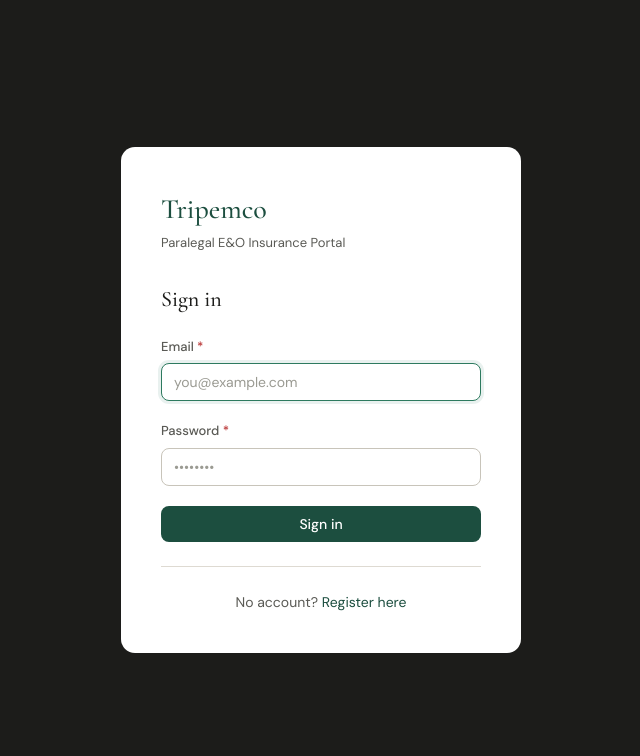
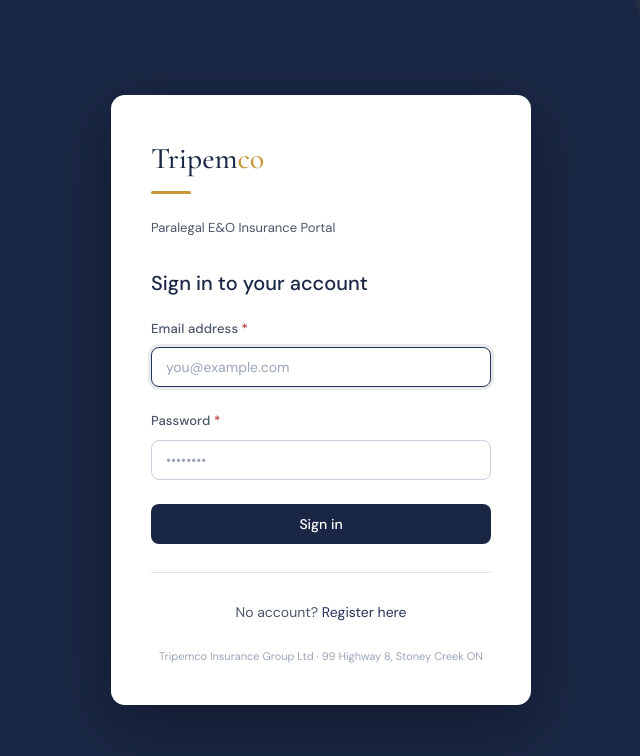
Before and after one commit to icorsolutions/tripemco-portal, a React (Vite) app: page /login in a window 1280 px wide. Shown: the top 756 px of the page, without its empty margins (319-959 px from the left). Built offline with nearby package versions, Linux system fonts and the light colour scheme.

Commit message:
Apply Tripemco brand colors - navy and gold

```diff
--- a/src/components/Layout.jsx
+++ b/src/components/Layout.jsx
@@ -4,14 +4,11 @@
 const CUSTOMER_NAV = [
   { to: '/dashboard', label: 'Dashboard', icon: '▦' },
   { to: '/applications', label: 'Applications', icon: '◧' },
-  { to: '/policies', label: 'Policies', icon: '◈' },
 ]
 
 const ADMIN_NAV = [
   { to: '/admin', label: 'Overview', icon: '▦' },
   { to: '/admin/applications', label: 'Applications', icon: '◧' },
-  { to: '/admin/referrals', label: 'Referrals', icon: '◎' },
-  { to: '/admin/policies', label: 'Policies', icon: '◈' },
   { to: '/admin/users', label: 'Users', icon: '◉' },
 ]
 
@@ -32,16 +29,18 @@
     <div className="shell">
       <aside className="sidebar">
         <div className="sb-logo">
-          <div className="sb-logo-name">Tripemco</div>
+          <div className="sb-logo-name">Tripem<span style={{ color: 'var(--gold)' }}>co</span></div>
           <div className="sb-logo-sub">{isAdmin ? 'Admin Portal' : 'Insurance Portal'}</div>
+          <div className="sb-logo-divider"></div>
         </div>
 
         <nav className="sb-nav">
           {isAdmin && <div className="sb-section">Admin</div>}
+          {!isAdmin && <div className="sb-section">My Account</div>}
           {nav.map(n => (
             <NavLink key={n.to} to={n.to} end={n.to === '/dashboard' || n.to === '/admin'}
-              className={({ isActive }) => isActive ? 'active' : ''}>
-              <span>{n.icon}</span>{n.label}
+              className={({ isActive }) => `sb-nav-item${isActive ? ' active' : ''}`}>
+              <span style={{ fontSize: 14 }}>{n.icon}</span>{n.label}
             </NavLink>
           ))}
         </nav>
@@ -50,7 +49,7 @@
           <div className="sb-user">
             <div className="avatar">{initials}</div>
             <div style={{ minWidth: 0 }}>
-              <div className="sb-user-name">{name}</div>
+              <div className="sb-name">{name}</div>
               <button className="sb-signout" onClick={handleSignOut}>Sign out</button>
             </div>
           </div>
--- a/src/index.css
+++ b/src/index.css
@@ -1,99 +1,126 @@
 @import url('https://fonts.googleapis.com/css2?family=Cormorant+Garamond:wght@400;500&family=DM+Sans:wght@300;400;500&display=swap');
-*{box-sizing:border-box;margin:0;padding:0}
-:root{
-  --bg:#f7f5f0;--bg2:#fff;--bg3:#edeae4;
-  --text:#1c1c1a;--text2:#5a5a55;--text3:#9a9a92;
-  --border:#dedad2;--border2:#c8c4ba;
-  --green:#1c4e3f;--green2:#2d7a5f;--green-light:#e8f4ef;
-  --red:#b83232;--red-light:#fdf0f0;
-  --amber:#b87832;--amber-light:#fdf5e8;
+
+/* ── Tripemco Brand Colors ── */
+:root {
+  --bg:#f5f6f8;--bg2:#ffffff;--bg3:#eef0f4;
+  --text:#1a2744;--text2:#4a5568;--text3:#9aa5b8;
+  --border:#dde2ec;--border2:#c8d0df;
+
+  /* Tripemco Navy */
+  --navy:#1a2744;--navy2:#243358;--navy3:#2e4070;
+
+  /* Tripemco Gold */
+  --gold:#c8973a;--gold2:#d4a843;--gold-light:#fdf6e8;
+
+  /* Semantic */
+  --green:#1a7a4a;--green2:#228a56;--gl:#e8f7ee;
+  --red:#b83232;--rl:#fdf0f0;
+  --amber:#b87832;--al:#fdf5e8;
+  --blue:#1a56c4;--bl:#e8f0fe;
+
   --r:8px;--rl:14px;
 }
+
+*{box-sizing:border-box;margin:0;padding:0}
 body{font-family:'DM Sans',sans-serif;background:var(--bg);color:var(--text);min-height:100vh;-webkit-font-smoothing:antialiased;line-height:1.6}
-h1,h2,h3{font-family:'Cormorant Garamond',serif;font-weight:500;line-height:1.2}
-a{color:var(--green);text-decoration:none}
-a:hover{text-decoration:underline}
+h1,h2,h3,h4{font-family:'Cormorant Garamond',serif;font-weight:500;line-height:1.2}
+a{color:var(--navy2);text-decoration:none}
+a:hover{text-decoration:underline;color:var(--gold)}
 
-/* Shell */
+/* ── Shell ── */
 .shell{display:flex;min-height:100vh}
-.sidebar{width:230px;background:var(--text);color:#f0ede8;display:flex;flex-direction:column;position:fixed;top:0;left:0;height:100vh;z-index:100;flex-shrink:0}
-.sb-logo{padding:1.75rem 1.5rem 1.25rem;border-bottom:1px solid rgba(255,255,255,0.1)}
-.sb-logo-name{font-family:'Cormorant Garamond',serif;font-size:22px;font-weight:500;color:#f0ede8}
-.sb-logo-sub{font-size:10px;color:rgba(240,237,232,0.4);text-transform:uppercase;letter-spacing:0.08em;margin-top:2px}
+.sidebar{width:240px;background:var(--navy);color:#f0ede8;display:flex;flex-direction:column;position:fixed;top:0;left:0;height:100vh;z-index:100}
+
+.sb-logo{padding:1.75rem 1.5rem 1.5rem;border-bottom:1px solid rgba(255,255,255,0.1)}
+.sb-logo-name{font-family:'Cormorant Garamond',serif;font-size:24px;color:#fff;letter-spacing:0.02em}
+.sb-logo-sub{font-size:10px;color:rgba(255,255,255,0.4);text-transform:uppercase;letter-spacing:0.1em;margin-top:3px}
+.sb-logo-divider{width:32px;height:2px;background:var(--gold);margin-top:10px;border-radius:1px}
+
 .sb-nav{flex:1;padding:0.75rem 0;overflow-y:auto}
-.sb-nav a{display:flex;align-items:center;gap:10px;padding:10px 1.5rem;color:rgba(240,237,232,0.6);font-size:14px;transition:all 0.15s;border-left:2px solid transparent}
-.sb-nav a:hover{color:#f0ede8;background:rgba(255,255,255,0.05);text-decoration:none}
-.sb-nav a.active{color:#f0ede8;border-left-color:#6dbfa0;background:rgba(255,255,255,0.07)}
-.sb-section{padding:1.25rem 1.5rem 0.4rem;font-size:10px;text-transform:uppercase;letter-spacing:0.1em;color:rgba(240,237,232,0.28)}
+.sb-nav-item{display:flex;align-items:center;gap:10px;padding:10px 1.5rem;color:rgba(255,255,255,0.6);font-size:14px;cursor:pointer;border-left:3px solid transparent;transition:all 0.15s}
+.sb-nav-item:hover{color:#fff;background:rgba(255,255,255,0.06);text-decoration:none}
+.sb-nav-item.active{color:#fff;border-left-color:var(--gold);background:rgba(255,255,255,0.08)}
+.sb-section{padding:1.25rem 1.5rem 0.4rem;font-size:10px;text-transform:uppercase;letter-spacing:0.1em;color:rgba(255,255,255,0.28)}
+
 .sb-footer{padding:1rem 1.5rem;border-top:1px solid rgba(255,255,255,0.1)}
 .sb-user{display:flex;align-items:center;gap:10px}
-.avatar{width:30px;height:30px;border-radius:50%;background:var(--green2);display:flex;align-items:center;justify-content:center;font-size:12px;font-weight:500;color:#fff;flex-shrink:0}
-.sb-user-name{font-size:13px;color:rgba(240,237,232,0.8);font-weight:500;overflow:hidden;text-overflow:ellipsis;white-space:nowrap}
-.sb-signout{background:none;border:none;color:rgba(240,237,232,0.35);font-size:12px;cursor:pointer;padding:0;font-family:inherit}
-.sb-signout:hover{color:rgba(240,237,232,0.7)}
-.main{margin-left:230px;flex:1;padding:2.5rem}
+.avatar{width:32px;height:32px;border-radius:50%;background:var(--gold);display:flex;align-items:center;justify-content:center;font-size:12px;font-weight:500;color:#fff;flex-shrink:0}
+.sb-name{font-size:13px;color:rgba(255,255,255,0.85);font-weight:500;overflow:hidden;text-overflow:ellipsis;white-space:nowrap}
+.sb-signout{background:none;border:none;color:rgba(255,255,255,0.35);font-size:12px;cursor:pointer;padding:0;font-family:inherit;transition:color 0.15s}
+.sb-signout:hover{color:rgba(255,255,255,0.7)}
 
-/* Auth */
-.auth-page{min-height:100vh;display:flex;align-items:center;justify-content:center;background:var(--text);padding:2rem}
-.auth-card{background:var(--bg2);border-radius:var(--rl);padding:2.5rem;width:100%;max-width:400px}
-.auth-logo{font-family:'Cormorant Garamond',serif;font-size:28px;font-weight:500;color:var(--green);margin-bottom:2px}
+.main{margin-left:240px;flex:1;padding:2.5rem}
+
+/* ── Auth pages ── */
+.auth-page{min-height:100vh;display:flex;align-items:center;justify-content:center;background:var(--navy);padding:2rem;position:relative;overflow:hidden}
+.auth-page::before{content:'';position:absolute;top:-50%;right:-20%;width:600px;height:600px;border-radius:50%;background:rgba(200,151,58,0.06);pointer-events:none}
+.auth-card{background:var(--bg2);border-radius:var(--rl);padding:2.5rem;width:100%;max-width:420px;position:relative;z-index:1;box-shadow:0 20px 60px rgba(0,0,0,0.3)}
+.auth-logo{font-family:'Cormorant Garamond',serif;font-size:30px;color:var(--navy);margin-bottom:2px;font-weight:500}
+.auth-logo-gold{color:var(--gold)}
+.auth-divider{width:40px;height:3px;background:var(--gold);border-radius:2px;margin:8px 0 1.5rem}
 .auth-sub{font-size:13px;color:var(--text2);margin-bottom:2rem}
-.auth-title{font-size:22px;margin-bottom:1.5rem}
 
-/* Page header */
+/* ── Page header ── */
 .ph{display:flex;align-items:flex-start;justify-content:space-between;margin-bottom:2rem;padding-bottom:1.5rem;border-bottom:1px solid var(--border)}
-.ph-title{font-size:30px}
+.ph-title{font-size:30px;color:var(--navy)}
 .ph-sub{font-size:14px;color:var(--text2);margin-top:4px;font-family:'DM Sans',sans-serif;font-weight:400}
 
-/* Cards */
-.card{background:var(--bg2);border:1px solid var(--border);border-radius:var(--rl);padding:1.5rem}
+/* ── Cards ── */
+.card{background:var(--bg2);border:1px solid var(--border);border-radius:var(--rl);padding:1.5rem;margin-bottom:1rem;box-shadow:0 1px 3px rgba(26,39,68,0.06)}
 .card+.card{margin-top:1rem}
 
-/* Stats */
+/* ── Stats ── */
 .stats{display:grid;grid-template-columns:repeat(auto-fit,minmax(150px,1fr));gap:12px;margin-bottom:2rem}
-.stat{background:var(--bg2);border:1px solid var(--border);border-radius:var(--r);padding:1.25rem}
-.stat-n{font-size:30px;font-family:'Cormorant Garamond',serif;font-weight:500;line-height:1;margin-bottom:4px}
+.stat{background:var(--bg2);border:1px solid var(--border);border-radius:var(--r);padding:1.25rem;box-shadow:0 1px 3px rgba(26,39,68,0.05)}
+.stat-n{font-size:30px;font-family:'Cormorant Garamond',serif;font-weight:500;line-height:1;margin-bottom:4px;color:var(--navy)}
 .stat-l{font-size:11px;color:var(--text2);text-transform:uppercase;letter-spacing:0.06em}
 
-/* Buttons */
-.btn{display:inline-flex;align-items:center;gap:8px;padding:9px 18px;border-radius:var(--r);font-size:14px;font-weight:500;cursor:pointer;font-family:'DM Sans',sans-serif;transition:all 0.15s;border:none;white-space:nowrap}
-.btn-primary{background:var(--green);color:#fff}
-.btn-primary:hover{background:var(--green2)}
+/* ── Buttons ── */
+.btn{display:inline-flex;align-items:center;gap:8px;padding:9px 20px;border-radius:var(--r);font-size:14px;font-weight:500;cursor:pointer;font-family:'DM Sans',sans-serif;transition:all 0.15s;border:none;white-space:nowrap;text-decoration:none}
+.btn-primary{background:var(--navy);color:#fff}
+.btn-primary:hover{background:var(--navy2);color:#fff;text-decoration:none}
 .btn-ghost{background:transparent;color:var(--text2);border:1px solid var(--border2)}
-.btn-ghost:hover{background:var(--bg3);color:var(--text)}
-.btn-sm{padding:6px 12px;font-size:13px}
+.btn-ghost:hover{background:var(--bg3);color:var(--text);text-decoration:none}
+.btn-gold{background:var(--gold);color:#fff}
+.btn-gold:hover{background:var(--gold2);text-decoration:none;color:#fff}
+.btn-sm{padding:6px 14px;font-size:13px}
 .btn:disabled{opacity:0.4;cursor:not-allowed}
 
-/* Forms */
-.fg{margin-bottom:1.25rem}
-.fl{display:block;font-size:13px;font-weight:500;color:var(--text2);margin-bottom:6px}
+/* ── Forms ── */
+.fg{margin-bottom:1.5rem}
+.fl{display:block;font-size:13px;font-weight:500;color:var(--text2);margin-bottom:8px;letter-spacing:0.01em}
 .fl.req::after{content:' *';color:var(--red)}
-.fhint{font-size:12px;color:var(--text3);margin-top:4px}
-input[type=text],input[type=email],input[type=password],input[type=number],input[type=date],input[type=tel],select,textarea{width:100%;padding:9px 12px;border:1px solid var(--border2);border-radius:var(--r);background:var(--bg2);color:var(--text);font-size:14px;font-family:'DM Sans',sans-serif;outline:none;transition:border-color 0.15s,box-shadow 0.15s;appearance:none}
-input:focus,select:focus,textarea:focus{border-color:var(--green2);box-shadow:0 0 0 3px rgba(45,122,95,0.1)}
+.fhint{font-size:12px;color:var(--text3);margin-top:5px}
+.frow{display:grid;grid-template-columns:1fr 1fr;gap:16px}
+.frow3{display:grid;grid-template-columns:1fr 1fr 1fr;gap:16px}
+
+input[type=text],input[type=email],input[type=password],input[type=number],input[type=date],input[type=tel],select,textarea{
+  width:100%;padding:10px 14px;border:1px solid var(--border2);border-radius:var(--r);
+  background:var(--bg2);color:var(--text);font-size:14px;font-family:'DM Sans',sans-serif;
+  outline:none;transition:border-color 0.15s,box-shadow 0.15s;appearance:none;
+}
+input:focus,select:focus,textarea:focus{border-color:var(--navy2);box-shadow:0 0 0 3px rgba(26,39,68,0.1)}
 input::placeholder,textarea::placeholder{color:var(--text3)}
 textarea{resize:vertical;min-height:80px;line-height:1.6}
-.frow{display:grid;grid-template-columns:1fr 1fr;gap:16px}
-.frow3{display:grid;grid-template-columns:1fr 1fr 1fr;gap:16px}
-.cbg{display:flex;align-items:flex-start;gap:10px;margin-bottom:10px}
-.cbg input[type=checkbox]{width:16px;height:16px;min-width:16px;margin-top:3px;accent-color:var(--green);cursor:pointer}
-.cbg label{font-size:14px;cursor:pointer;line-height:1.5}
-.yn{display:flex;gap:8px}
-.yn-btn{padding:7px 20px;border-radius:var(--r);border:1px solid var(--border2);background:var(--bg2);color:var(--text2);font-size:14px;cursor:pointer;font-family:'DM Sans',sans-serif;transition:all 0.15s}
-.yn-btn.yes{background:var(--green-light);border-color:var(--green2);color:var(--green);font-weight:500}
+
+.cbg{display:flex;align-items:flex-start;gap:12px;margin-bottom:14px;padding:4px 0}
+.cbg input[type=checkbox]{width:17px;height:17px;min-width:17px;margin-top:2px;accent-color:var(--navy);cursor:pointer;flex-shrink:0}
+.cbg label{font-size:14px;cursor:pointer;line-height:1.6;color:var(--text)}
+
+.yn{display:flex;gap:10px;margin-top:6px}
+.yn-btn{padding:8px 24px;border-radius:var(--r);border:1px solid var(--border2);background:var(--bg2);color:var(--text2);font-size:14px;cursor:pointer;font-family:'DM Sans',sans-serif;transition:all 0.15s}
+.yn-btn.yes{background:rgba(26,39,68,0.08);border-color:var(--navy2);color:var(--navy);font-weight:500}
 .yn-btn.no{background:var(--bg3);border-color:var(--border2);color:var(--text);font-weight:500}
 
-/* Badges */
+/* ── Badges ── */
 .badge{display:inline-flex;align-items:center;padding:3px 10px;border-radius:99px;font-size:12px;font-weight:500}
-.badge-draft{background:var(--bg3);color:var(--text2)}
-.badge-submitted{background:#e8f0fe;color:#1a56c4}
-.badge-quoted,.badge-active,.badge-bound{background:var(--green-light);color:var(--green2)}
-.badge-referred{background:var(--amber-light);color:var(--amber)}
-.badge-declined,.badge-cancelled,.badge-expired{background:var(--red-light);color:var(--red)}
-.badge-admin{background:var(--green-light);color:var(--green)}
-.badge-customer{background:var(--bg3);color:var(--text2)}
+.badge-draft,.badge-customer{background:var(--bg3);color:var(--text2)}
+.badge-quoted,.badge-active,.badge-bound,.badge-admin{background:var(--gl);color:var(--green2)}
+.badge-referred{background:var(--al);color:var(--amber)}
+.badge-declined,.badge-cancelled{background:var(--rl);color:var(--red)}
+.badge-submitted{background:var(--bl);color:var(--blue)}
 
-/* Table */
+/* ── Table ── */
 .tbl-wrap{overflow-x:auto;border-radius:var(--rl);border:1px solid var(--border)}
 table{width:100%;border-collapse:collapse;font-size:14px}
 thead{background:var(--bg3)}
@@ -101,48 +128,47 @@
 td{padding:12px 16px;border-top:1px solid var(--border);vertical-align:middle}
 tr:hover td{background:var(--bg3)}
 
-/* Alerts */
+/* ── Alerts ── */
 .alert{padding:12px 16px;border-radius:var(--r);font-size:14px;margin-bottom:1rem;line-height:1.5}
-.alert-danger{background:var(--red-light);border:1px solid #f5c6c6;color:var(--red)}
-.alert-warning{background:var(--amber-light);border:1px solid #f5ddb8;color:var(--amber)}
-.alert-success{background:var(--green-light);border:1px solid #b8dece;color:var(--green2)}
-.alert-info{background:#e8f0fe;border:1px solid #b8ccf5;color:#1a56c4}
+.alert-danger{background:var(--rl);border:1px solid #f5c6c6;color:var(--red)}
+.alert-warning{background:var(--al);border:1px solid #f5ddb8;color:var(--amber)}
+.alert-success{background:var(--gl);border:1px solid #b8dece;color:var(--green2)}
+.alert-info{background:var(--bl);border:1px solid #b8ccf5;color:var(--blue)}
 
-/* Steps */
-.steps{display:flex;margin-bottom:2rem;border-bottom:1px solid var(--border);overflow-x:auto}
-.step{display:flex;align-items:center;gap:8px;padding:0 16px 1rem;font-size:12px;color:var(--text3);white-space:nowrap;border-bottom:2px solid transparent;margin-bottom:-1px}
-.step.active{color:var(--green);border-bottom-color:var(--green);font-weight:500}
-.step.done{color:var(--text2)}
-.step-n{width:20px;height:20px;border-radius:50%;background:var(--bg3);color:var(--text3);font-size:11px;display:flex;align-items:center;justify-content:center;flex-shrink:0}
-.step.active .step-n{background:var(--green);color:#fff}
-.step.done .step-n{background:var(--green-light);color:var(--green2)}
+/* ── Step indicators ── */
+.step-indicators{display:flex !important;overflow-x:auto;border-bottom:1px solid var(--border);margin-bottom:2.5rem;flex-wrap:nowrap}
+.step-ind{display:flex !important;flex-direction:row !important;align-items:center;gap:8px;padding:0 16px 1rem;font-size:12px;color:var(--text3);white-space:nowrap;border-bottom:3px solid transparent;margin-bottom:-1px;cursor:default}
+.step-ind.active{color:var(--navy);border-bottom-color:var(--gold);font-weight:500}
+.step-ind.done{color:var(--text2)}
+.step-num{width:22px;height:22px;border-radius:50%;background:var(--bg3);color:var(--text3);font-size:11px;display:flex;align-items:center;justify-content:center;flex-shrink:0;font-weight:500}
+.step-ind.active .step-num{background:var(--navy);color:#fff}
+.step-ind.done .step-num{background:var(--gold-light);color:var(--gold)}
+
+/* ── Step form ── */
+.step-form{max-width:740px}
+.step-title{font-size:26px;margin-bottom:6px;color:var(--navy)}
+.step-sub{font-size:14px;color:var(--text2);margin-bottom:2rem;font-family:'DM Sans',sans-serif}
 .step-actions{display:flex;justify-content:space-between;margin-top:2.5rem;padding-top:1.5rem;border-top:1px solid var(--border)}
 
-/* Quote */
-.quote-box{background:var(--green-light);border:1px solid #b8dece;border-radius:var(--rl);padding:1.5rem;margin-top:1.5rem}
-.q-line{display:flex;justify-content:space-between;padding:6px 0;font-size:14px;border-bottom:1px solid rgba(45,122,95,0.12)}
+/* ── Quote box ── */
+.quote-box{background:rgba(26,39,68,0.04);border:1px solid rgba(26,39,68,0.15);border-radius:var(--rl);padding:1.5rem;margin-top:1.5rem}
+.q-line{display:flex;justify-content:space-between;padding:7px 0;font-size:14px;border-bottom:1px solid rgba(26,39,68,0.08)}
 .q-line:last-child{border-bottom:none}
-.q-total{display:flex;justify-content:space-between;padding:12px 0 0;font-size:20px;font-family:'Cormorant Garamond',serif;font-weight:500;color:var(--green)}
+.q-total{display:flex;justify-content:space-between;padding:14px 0 0;margin-top:4px;font-size:22px;font-family:'Cormorant Garamond',serif;font-weight:500;color:var(--navy)}
 
-/* Misc */
-.divider{border:none;border-top:1px solid var(--border);margin:1.5rem 0}
-.spinner{width:20px;height:20px;border:2px solid var(--border);border-top-color:var(--green);border-radius:50%;animation:spin 0.7s linear infinite;display:inline-block}
+/* ── Misc ── */
+.divider{border:none;border-top:1px solid var(--border);margin:1.75rem 0}
+.spinner{width:20px;height:20px;border:2px solid var(--border);border-top-color:var(--navy);border-radius:50%;animation:spin 0.7s linear infinite;display:inline-block;vertical-align:middle}
 .spinner-lg{width:32px;height:32px;border-width:3px}
 @keyframes spin{to{transform:rotate(360deg)}}
 .loading{display:flex;align-items:center;justify-content:center;min-height:100vh;flex-direction:column;gap:1rem;color:var(--text2);font-size:14px}
 .empty{text-align:center;padding:4rem 2rem;color:var(--text3)}
 .empty h3{font-size:22px;color:var(--text2);margin-bottom:0.5rem}
 .empty p{font-size:14px;margin-bottom:1.5rem}
-@media(max-width:768px){.sidebar{display:none}.main{margin-left:0;padding:1.5rem}.frow,.frow3{grid-template-columns:1fr}}
 
-/* Step fixes */
-.steps { display: flex; margin-bottom: 2rem; border-bottom: 1px solid var(--border); overflow-x: auto; gap: 0; }
-.step-ind { display: flex; align-items: center; gap: 8px; padding: 0 16px 1rem; font-size: 12px; color: var(--text3); white-space: nowrap; border-bottom: 2px solid transparent; margin-bottom: -1px; }
-.step-ind.active { color: var(--green); border-bottom-color: var(--green); font-weight: 500; }
-.step-ind.done { color: var(--text2); }
-.step-num { width: 20px; height: 20px; border-radius: 50%; background: var(--bg3); color: var(--text3); font-size: 11px; display: flex; align-items: center; justify-content: center; flex-shrink: 0; }
-.step-ind.active .step-num { background: var(--green); color: #fff; }
-.step-ind.done .step-num { background: var(--gl); color: var(--green2); }
-.step-actions { display: flex; justify-content: space-between; margin-top: 2.5rem; padding-top: 1.5rem; border-top: 1px solid var(--border); }
-.step-title { font-size: 24px; margin-bottom: 4px; }
-.step-sub { font-size: 14px; color: var(--text2); margin-bottom: 2rem; font-family: 'DM Sans', sans-serif; }
+@media(max-width:768px){
+  .sidebar{display:none}
+  .main{margin-left:0;padding:1.5rem}
+  .frow,.frow3{grid-template-columns:1fr}
+  .stats{grid-template-columns:1fr 1fr}
+}
--- a/src/pages/Login.jsx
+++ b/src/pages/Login.jsx
@@ -16,7 +16,6 @@
     setLoading(true)
     try {
       await signIn(email, password)
-      // Let auth state update then redirect
       setTimeout(() => navigate('/'), 300)
     } catch (e) {
       setErr(e.message || 'Invalid email or password.')
@@ -28,26 +27,36 @@
   return (
     <div className="auth-page">
       <div className="auth-card">
-        <div className="auth-logo">Tripemco</div>
+        <div className="auth-logo">
+          Tripem<span className="auth-logo-gold">co</span>
+        </div>
+        <div className="auth-divider"></div>
         <div className="auth-sub">Paralegal E&O Insurance Portal</div>
-        <h2 className="auth-title">Sign in</h2>
+
+        <h2 style={{ fontSize: 20, marginBottom: '1.5rem', fontFamily: 'DM Sans', fontWeight: 500, color: 'var(--text)' }}>Sign in to your account</h2>
+
         {err && <div className="alert alert-danger">{err}</div>}
+
         <form onSubmit={submit}>
           <div className="fg">
-            <label className="fl req">Email</label>
+            <label className="fl req">Email address</label>
             <input type="email" value={email} onChange={e => setEmail(e.target.value)} placeholder="you@example.com" required autoFocus />
           </div>
           <div className="fg">
             <label className="fl req">Password</label>
             <input type="password" value={password} onChange={e => setPassword(e.target.value)} placeholder="••••••••" required />
           </div>
-          <button type="submit" className="btn btn-primary" style={{ width: '100%', justifyContent: 'center' }} disabled={loading}>
+          <button type="submit" className="btn btn-primary" style={{ width: '100%', justifyContent: 'center', padding: '11px 20px' }} disabled={loading}>
             {loading ? <><span className="spinner" style={{ width: 16, height: 16 }} /> Signing in…</> : 'Sign in'}
           </button>
         </form>
+
         <hr className="divider" />
         <p style={{ fontSize: 14, color: 'var(--text2)', textAlign: 'center' }}>
           No account? <Link to="/register">Register here</Link>
+        </p>
+        <p style={{ fontSize: 11, color: 'var(--text3)', textAlign: 'center', marginTop: '1.5rem' }}>
+          Tripemco Insurance Group Ltd · 99 Highway 8, Stoney Creek ON
         </p>
       </div>
     </div>
```
